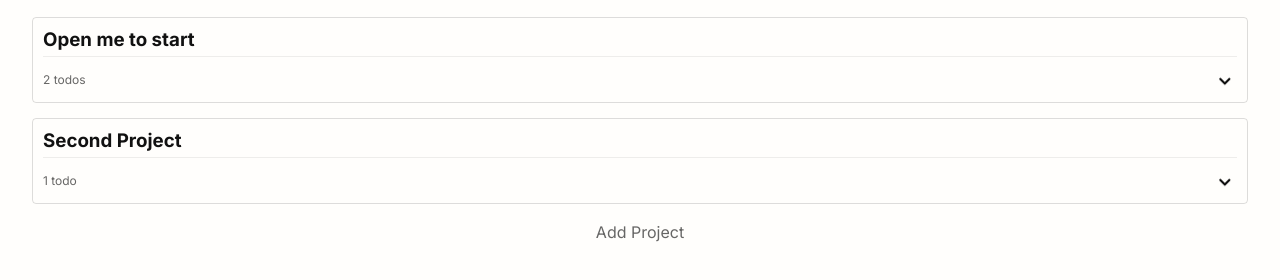
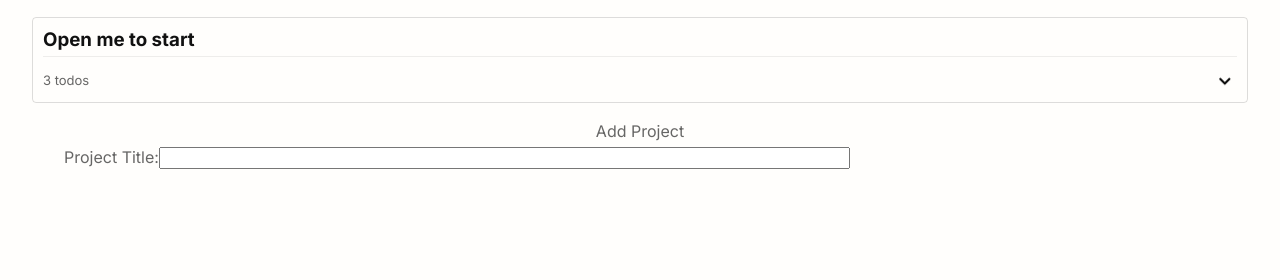
Before and after one commit to charliedodds/todo-list, a website built with webpack: page dist/index.html in a window 1280 px wide. Shown: the part 94-374 px from the top of the page. Built offline with nearby package versions, Linux system fonts and the light colour scheme.

Commit message:
Add new project form

```diff
--- a/src/index.js
+++ b/src/index.js
@@ -5,26 +5,28 @@ const projects = [];
 
 const instructionsProject = Project('Open me to start');
 
-const firstTodo = Todo('Add Todo', 'Add a todo to this project', 'now', 'high');
+const firstTodo = Todo(
+  'Add new todo',
+  'Add ability to add new todo',
+  'now',
+  'high'
+);
 instructionsProject.todos.push(firstTodo);
 
 instructionsProject.todos.push(
-  Todo('Add Second Todo', 'Add another todo to this project', 'today', 'medium')
+  Todo('Add new project', 'Add ability to add new projects', 'today', 'medium')
 );
 
-const secondProject = Project('Second Project');
-
-secondProject.todos.push(
+instructionsProject.todos.push(
   Todo(
-    'Second project todo',
-    'this is a second project todo',
-    'tomorrow',
+    'Add edit/delete buttons',
+    'Add ability to "open" todos, edit and delete them',
+    'sometime',
     'low'
   )
 );
 
 projects.push(instructionsProject);
-projects.push(secondProject);
 
 console.log(projects);
 
@@ -103,6 +105,5 @@ const createProjectCard = (project) => {
 
 for (let i = 0; i < projects.length; i++) {
   console.log(projects[i]);
-  const project = createProjectCard(projects[i]);
-  console.log(project.children);
+  createProjectCard(projects[i]);
 }
```
Also changed, not shown: dist/index.css, dist/index.html, dist/main.js.
